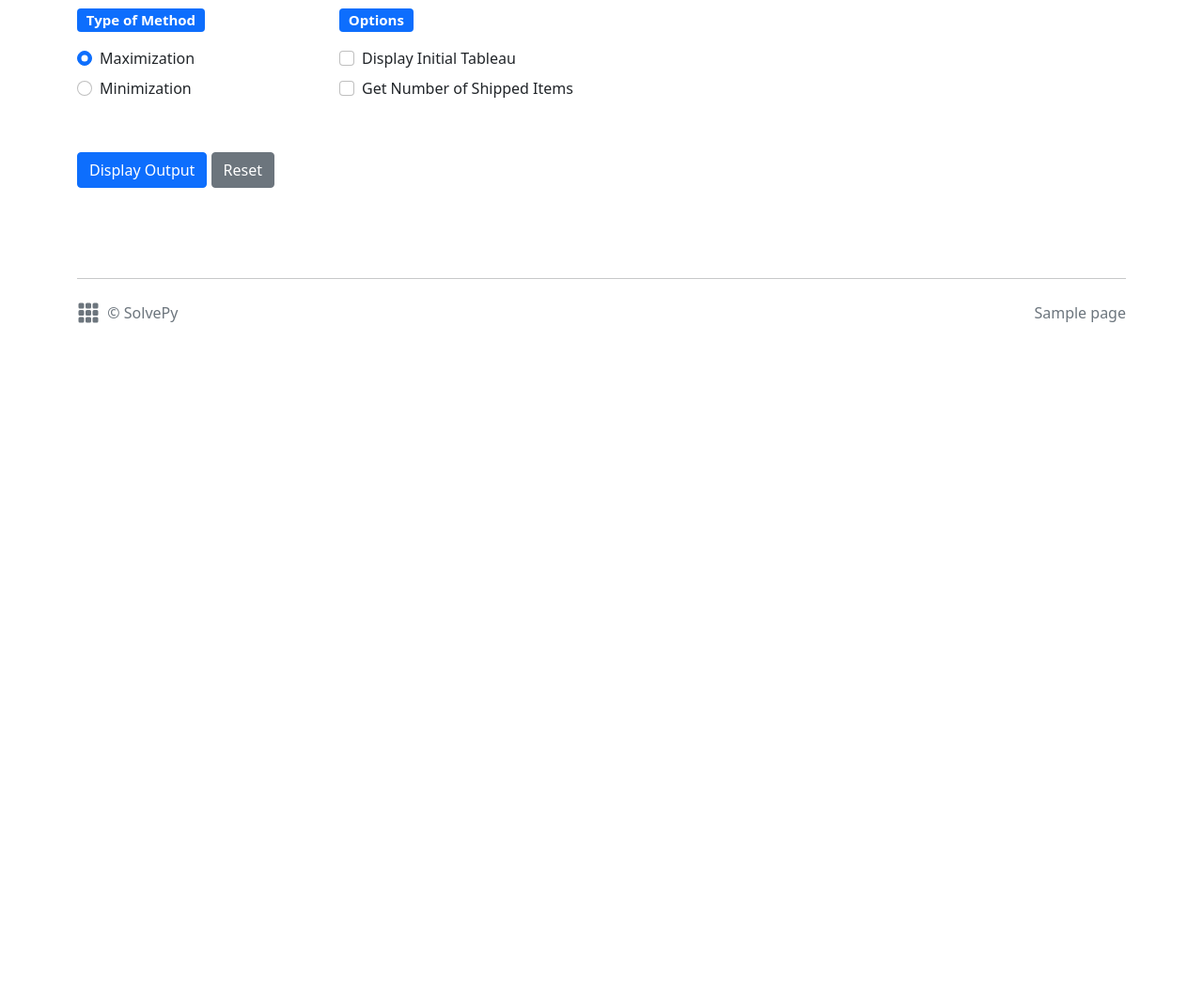
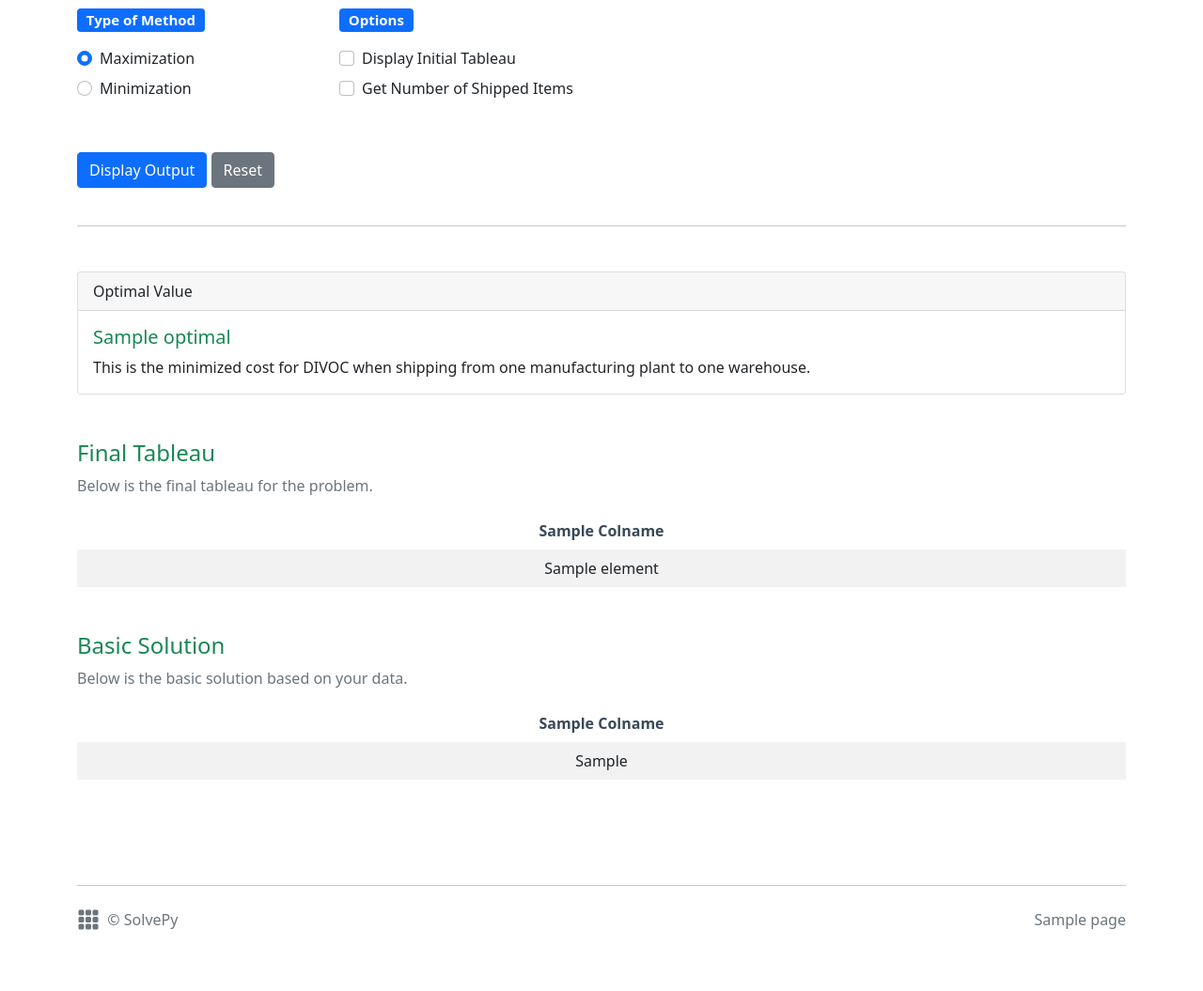
Before and after one commit to brlimarce/SolvePy, a Flask app: template templates/simplex.html in a window 1280 px wide; the page is wider, and only the part inside the window is pictured. Shown: the part 739-1794 px from the top of that part at 94% size. Before the commit the page ends 1083 px from the top of that part, so only its background shows below. Run offline with Flask 2, Linux system fonts and the light colour scheme; the template is opened without the code that fills it: values that come from a table or form of the project are taken from there, most other values are stand-ins (such as "Sample title", 1, 10 or a date in 2020); some libraries are stand-ins or nearby versions.

Commit message:
Add initial output display in simplex.html

```diff
--- a/api/scripts/simplex.py
+++ b/api/scripts/simplex.py
@@ -20,6 +20,7 @@ import math as mt
 | - basic_solution: A matrix of the basic solution
 | - optimal: The maximum/minimum value
 | - shipped_items: A matrix of the number of shipped items from a plant to a warehouse
+| - is_max: A boolean value to determine if maximization/minimization is applied
 '''
 def simplex(tableau, is_max, problem):
     # ** Declaration
@@ -75,7 +76,8 @@ def simplex(tableau, is_max, problem):
         'final_tableau' : tableau,
         'basic_solution' : basic_solution,
         'optimal' : basic_solution[len(basic_solution) - 1],
-        'shipped_items' : np.array(shipped_items, dtype = float).reshape((3, 5))
+        'shipped_items' : np.array(shipped_items, dtype = float).reshape((3, 5)),
+        'is_max' : is_max
     }
 
 '''
@@ -135,4 +137,4 @@ def create_initial_tableau(m, is_max):
 | - method: Returns True if it's maximization else False
 '''
 def clean_input(demands, supplies, costs, method, is_display_tableau, is_get_shipped):
-    return [np.array([[float(s) for s in supplies], [float(d) for d in demands], [float(c) for c in costs]], dtype = float), True if method == 'maximization' else False, bool(is_display_tableau), bool(is_get_shipped)]
+    return [[[float(d) for d in demands], [float(c) for c in costs], [float(s) for s in supplies]], True if method == 'maximization' else False, bool(is_display_tableau), bool(is_get_shipped)]
--- a/app.py
+++ b/app.py
@@ -65,8 +65,11 @@ def solve_simplex():
 
         # Get the clean data and perform Simplex.
         clean_data = s.clean_input(demands, supplies, costs, method, is_display_tableau, is_get_shipped)
-        result = s.simplex(s.create_initial_tableau(clean_data[0], clean_data[1]), clean_data[1], clean_data[3])
-    return render_template('simplex.html', pages = d.pages, page = 'simplex', tabs = d.tabs_simplex, plants = d.plants, warehouses = d.warehouses, form = form)
+        tableau = s.create_initial_tableau(clean_data[0], clean_data[1])
+
+        # Get the result from Simplex method.
+        result = s.simplex(tableau['tableau'], clean_data[1], clean_data[3])
+    return render_template('simplex.html', pages = d.pages, page = 'simplex', tabs = d.tabs_simplex, plants = d.plants, warehouses = d.warehouses, form = form, tableau = tableau, options = [clean_data[2], clean_data[3]], output = result)
 
 # About SolvePy
 @app.route('/about')
--- a/templates/simplex.html
+++ b/templates/simplex.html
@@ -143,7 +143,8 @@
     <!-- End of Form -->
 
     <!-- Start of Output -->
-    <div id="output" class="d-none">
+    {% if output is not none %}
+        <div id="output" class="d-block">
             <!-- Divider -->
             <br /> <hr />
 
@@ -156,39 +157,133 @@
 
                 <!-- Body -->
                 <div class="card-body">
-                <h5 class="card-title text-success">PHP 5,000.00</h5>
-                <p class="card-text">Therefore, the company can reap this amount as the maximum profit if they shipped 500 items to 3 plants.</p>
+                    <h5 class="card-title text-success">{{ output['optimal'] }}</h5>
+                    <p class="card-text">This is the {% if output.is_max %} maximized {% else %} minimized {% endif %} cost for DIVOC when shipping from one manufacturing plant to one warehouse.</p>
                 </div>
             </div>
             <!-- End of Optimal Value -->
+
+            <!-- Start of Initial Tableau -->
+            {% if options[0] %}
+                <table class="table table-striped table-borderless">
+                    <!-- Start of Header -->
+                    <thead class="text-center">
+                        <tr>
+                            {% for name in tableau['colnames'] %}
+                                <th scope="col" class="text-capitalize">{{ name }}</th>
+                            {% endfor %}
+                        </tr>
+                    </thead>
+                    <!-- End of Header -->
+
+                    <!-- Start of Body -->
+                    <h4 class="text-success mt-5">Initial Tableau</h4>
+                    <p class="text-secondary">Below is the initial tableau for the problem.</p>
+
+                    <tbody class="text-center">
+                        {% for row in tableau['tableau'] %}
+                            <tr>
+                                {% for element in row %}
+                                    <td>{{ element }}</td>
+                                {% endfor %}
+                            </tr>
+                        {% endfor %}
+                    </tbody>
+                    <!-- End of Body -->
+                </table>
+            {% endif %}
+            <!-- End of Initial Tableau -->
+
+            <!-- Start of Final Tableau -->
+            <table class="table table-striped table-borderless">
+                <!-- Start of Header -->
+                <thead class="text-center">
+                    <tr>
+                        {% for name in tableau['colnames'] %}
+                            <th scope="col" class="text-capitalize">{{ name }}</th>
+                        {% endfor %}
+                    </tr>
+                </thead>
+                <!-- End of Header -->
+
+                <!-- Start of Body -->
+                <h4 class="text-success mt-5">Final Tableau</h4>
+                <p class="text-secondary">Below is the final tableau for the problem.</p>
+
+                <tbody class="text-center">
+                    {% for row in output['final_tableau'] %}
+                        <tr>
+                            {% for element in row %}
+                                <td>{{ element }}</td>
+                            {% endfor %}
+                        </tr>
+                    {% endfor %}
+                </tbody>
+                <!-- End of Body -->
+            </table>
+            <!-- End of Final Tableau -->
 
             <!-- Start of Basic Solution -->
             <table class="table table-striped table-borderless">
                 <!-- Start of Header -->
                 <thead class="text-center">
                     <tr>
-                    <th scope="col">#</th>
-                    <th scope="col">Polynomial</th>
-                    <th scope="col">Interval</th>
+                        {% for name in (tableau['colnames'])[0:(tableau['colnames']|length) - 1] %}
+                            <th scope="col" class="text-capitalize">{{ name }}</th>
+                        {% endfor %}
                     </tr>
                 </thead>
                 <!-- End of Header -->
 
                 <!-- Start of Body -->
-            <h4 class="text-primary mt-5">Basic Solution</h4>
+                <h4 class="text-success mt-5">Basic Solution</h4>
                 <p class="text-secondary">Below is the basic solution based on your data.</p>
 
                 <tbody class="text-center">
                     <tr>
-                    <th scope="row">Plant 1</th>
-                    <td>3x² + 4x + 5</td>
-                    <td>4 &#60;= x &#60;= 3</td>
+                        {% for s in output['basic_solution'] %}
+                            <td>{{ s }}</td>
+                        {% endfor %}
                     </tr>
                 </tbody>
                 <!-- End of Body -->
             </table>
             <!-- End of Basic Solution -->
+
+            <!-- Start of Number of Shipped Items -->
+            {% if options[1] %}
+                <table class="table table-striped table-borderless">
+                    <!-- Start of Header -->
+                    <thead class="text-center">
+                        <tr>
+                            <th scope="col"></th>
+                            {% for name in ['SAC', 'SL', 'ALB', 'CHI', 'NYC'] %}
+                                <th scope="col" class="text-capitalize">{{ name }}</th>
+                            {% endfor %}
+                        </tr>
+                    </thead>
+                    <!-- End of Header -->
+
+                    <!-- Start of Body -->
+                    <h4 class="text-success mt-5">Shipped Items</h4>
+                    <p class="text-secondary">Below is the number of shipped items based on the total cost.</p>
+
+                    <tbody class="text-center">
+                        {% for i in range(0, output['shipped_items']|length) %}
+                            <tr>
+                                <th scope="col">{{ (['DEN', 'PHO', 'DAL'])[i] }}</th>
+                                {% for j in range(0, output['shipped_items'][i]|length) %}
+                                    <td>{{ output['shipped_items'][i][j] }}</td>
+                                {% endfor %}
+                            </tr>
+                        {% endfor %}
+                    </tbody>
+                    <!-- End of Body -->
+                </table>
+            {% endif %}
+            <!-- End of Number of Shipped Items -->
         </div>
+    {% endif %}
     <!-- End of Output -->
 {% endblock %}
 <!-- End of Nested Body -->
```
Lines whose indentation alone changed are shown as unchanged.
